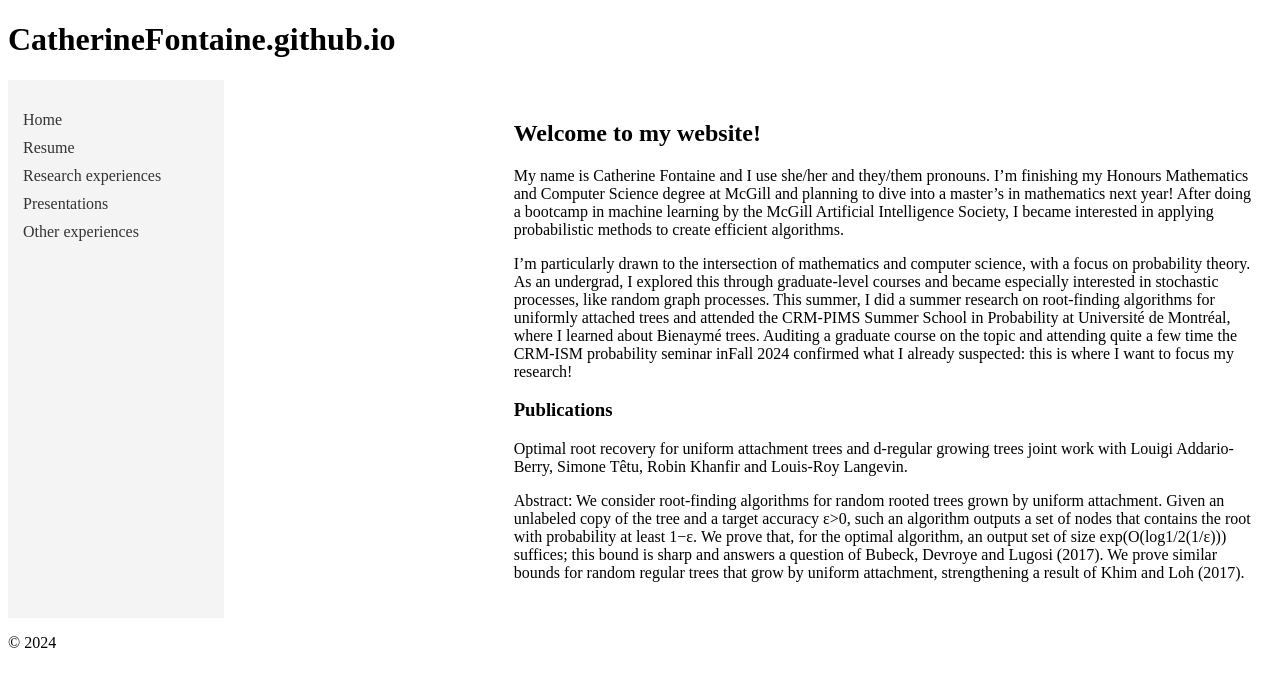
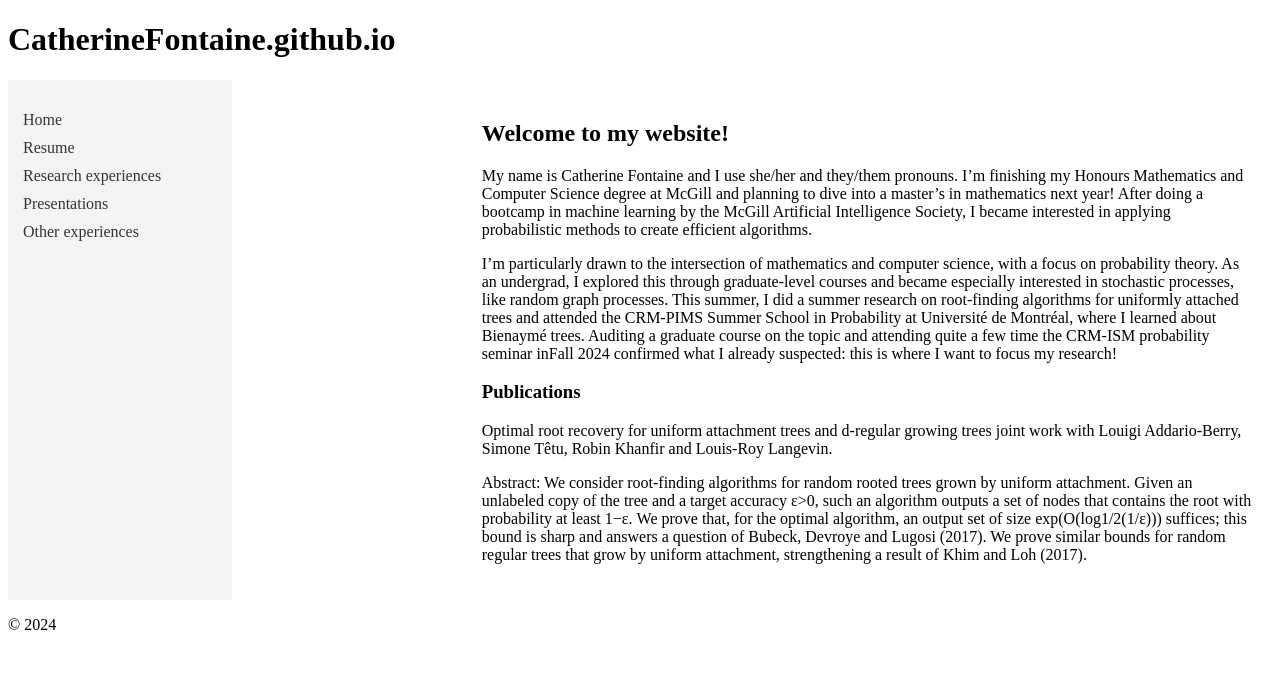
Before and after one commit to CatherineFontaine/CatherineFontaine.github.io, a Jekyll site: the page built from index.md, in a window 1280 px wide. Shown: the top 687 px of the page. Built offline with Jekyll 4.4.1, drawn with Linux system fonts in a browser that asks for light colours.

Commit message:
Update style.css

```diff
--- a/assets/css/style.css
+++ b/assets/css/style.css
@@ -13,7 +13,7 @@
 }
 
 .content {
-  margin-left: 270px;
+  margin-left: 230px;
   padding: 20px;
   width: calc(100% - 270px);
 }
```
